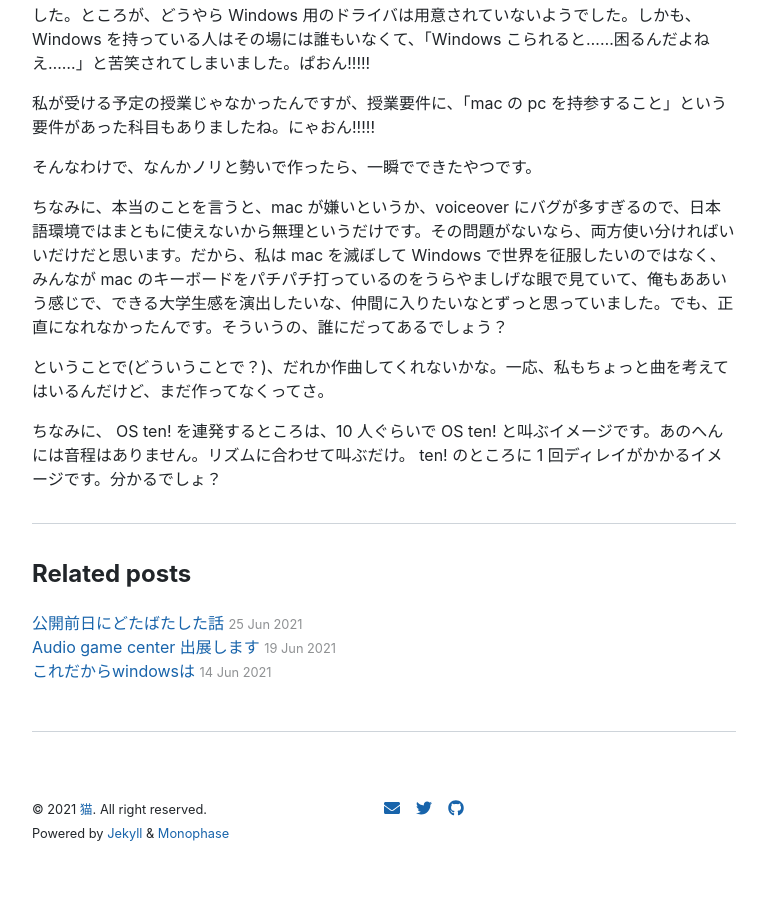
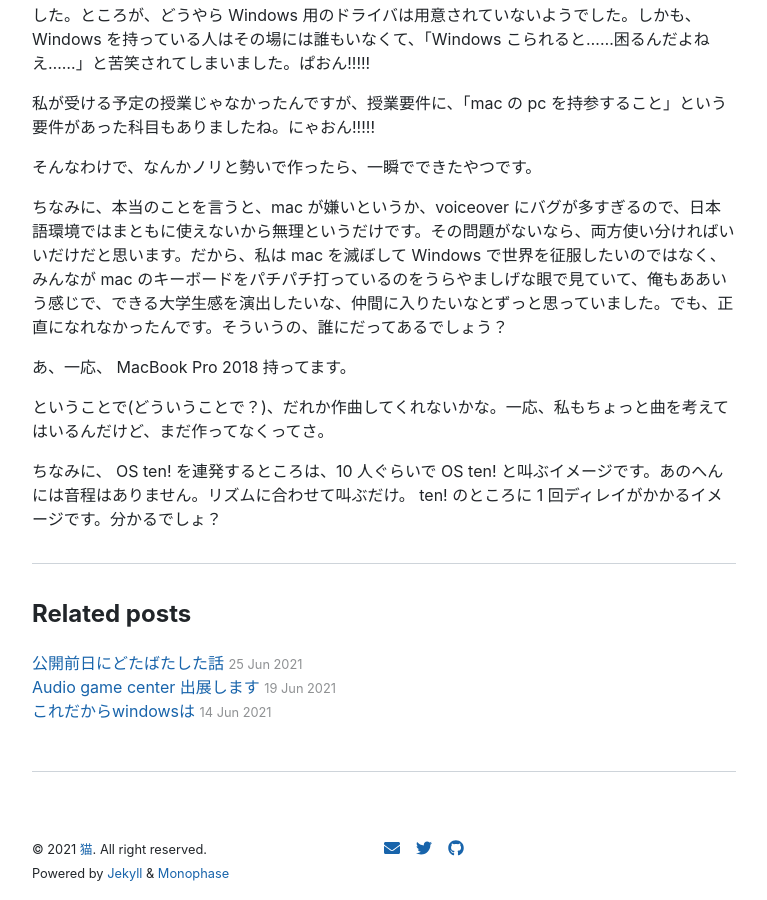
Before and after one commit to yncat/yncat.github.io, a Jekyll site: the page built from _posts/2021-06-26-大学2年の時にWindowsざまーと言われて気がついたら作詞してたネタを置いておきます.md, in a window 1280 px wide and 900 px high, scrolled down 3033 px. Shown: the whole window, without its empty margins (256-1023 px from the left). Built offline with Jekyll 4.4.1, drawn with Linux system fonts in a browser that asks for light colours; nearby versions of some CDN libraries; before the commit the page ends 3893 px from its top, so only the background shows below that.

Commit message:
Add that I own my mbp :D

```diff
--- a/_posts/2021-06-26-大学2年の時にWindowsざまーと言われて気がついたら作詞してたネタを置いておきます.md
+++ b/_posts/2021-06-26-大学2年の時にWindowsざまーと言われて気がついたら作詞してたネタを置いておきます.md
@@ -133,6 +133,8 @@ Mac が嫌いです！
 
 ちなみに、本当のことを言うと、mac が嫌いというか、voiceover にバグが多すぎるので、日本語環境ではまともに使えないから無理というだけです。その問題がないなら、両方使い分ければいいだけだと思います。だから、私は mac を滅ぼして Windows で世界を征服したいのではなく、みんなが mac のキーボードをパチパチ打っているのをうらやましげな眼で見ていて、俺もああいう感じで、できる大学生感を演出したいな、仲間に入りたいなとずっと思っていました。でも、正直になれなかったんです。そういうの、誰にだってあるでしょう？
 
+あ、一応、 MacBook Pro 2018 持ってます。
+
 ということで(どういうことで？)、だれか作曲してくれないかな。一応、私もちょっと曲を考えてはいるんだけど、まだ作ってなくってさ。
 
 ちなみに、 OS ten! を連発するところは、10 人ぐらいで OS ten! と叫ぶイメージです。あのへんには音程はありません。リズムに合わせて叫ぶだけ。 ten! のところに 1 回ディレイがかかるイメージです。分かるでしょ？
```
